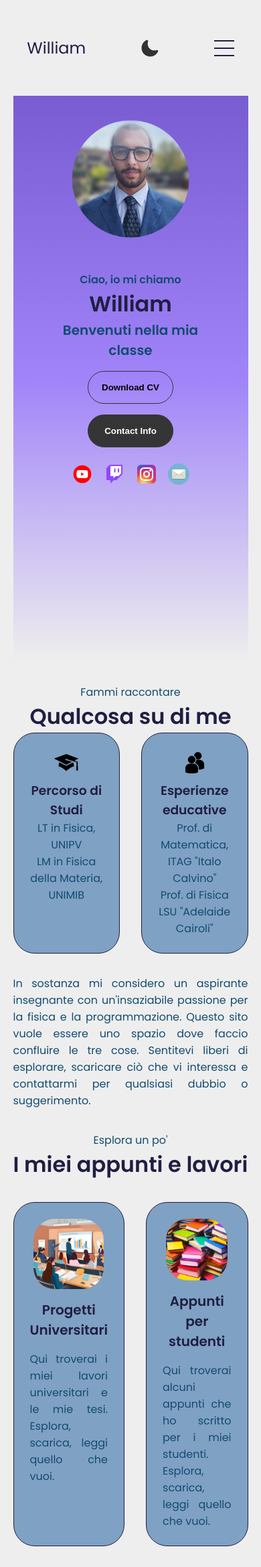
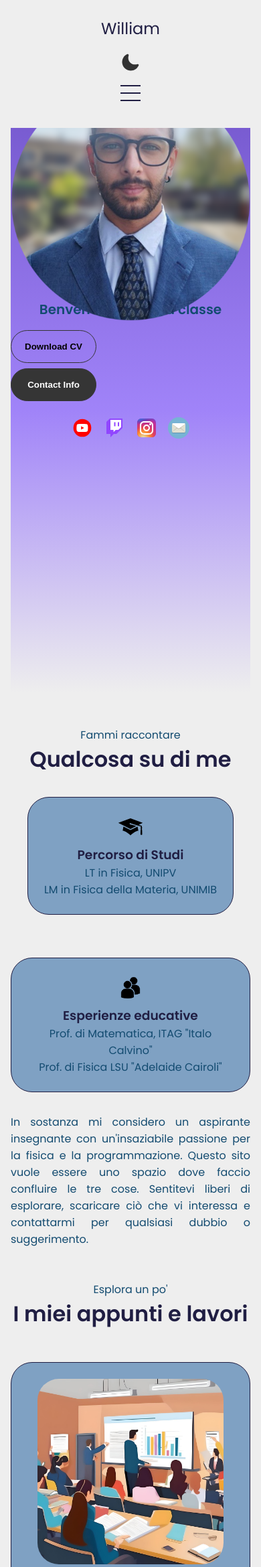
Before and after one commit to h4students98/h4students98.github.io, a PHP site: page / in a window 390 px wide. Shown: the top 2340 px of the page at 67% size. Run offline with PHP 8.4, Linux system fonts and the light colour scheme.

Commit message:
mediaqueries v2

```diff
--- a/mediaqueries.css
+++ b/mediaqueries.css
@@ -88,7 +88,7 @@
   }
   .section__pic-container {
     width: auto;
-    height: 46vw;
+    height: 30vw;
     justify-content: center;
   }
   .section__text__p2 {
@@ -101,3 +101,45 @@
     text-align: justify;
   }
 }
+
+/* Stack containers vertically on small screens */
+@media (max-width: 768px) {
+  .about-containers,
+  .experience-details-container,
+  .details-container,
+  .text-container {
+    flex-direction: column; /* Stack the flex items vertically */
+    align-items: center; /* Center items horizontally */
+    margin: 1rem 0; /* Add some vertical spacing */
+  }
+
+  .details-container {
+    max-width: 90%; /* Reduce width to fit smaller screens */
+    margin-bottom: 1rem; /* Add space between stacked containers */
+  }
+
+  section {
+    margin: 1rem; /* Reduce overall section margin */
+  }
+
+  .section__pic-container,
+  .section__text {
+    max-width: 100%; /* Allow the image and text to take full width */
+    margin: 1rem 0; /* Add space between stacked elements */
+  }
+
+  .btn-container {
+    flex-direction: column; /* Stack buttons vertically */
+    gap: 0.5rem; /* Add spacing between buttons */
+  }
+
+  .nav-links {
+    flex-direction: column; /* Stack navigation links vertically */
+    gap: 1rem; /* Add space between links */
+  }
+
+  nav {
+    flex-direction: column; /* Stack nav items vertically */
+    padding: 1rem; /* Add padding for better layout */
+  }
+}
```
Also changed, not shown: index.html (line endings or trailing spaces).
